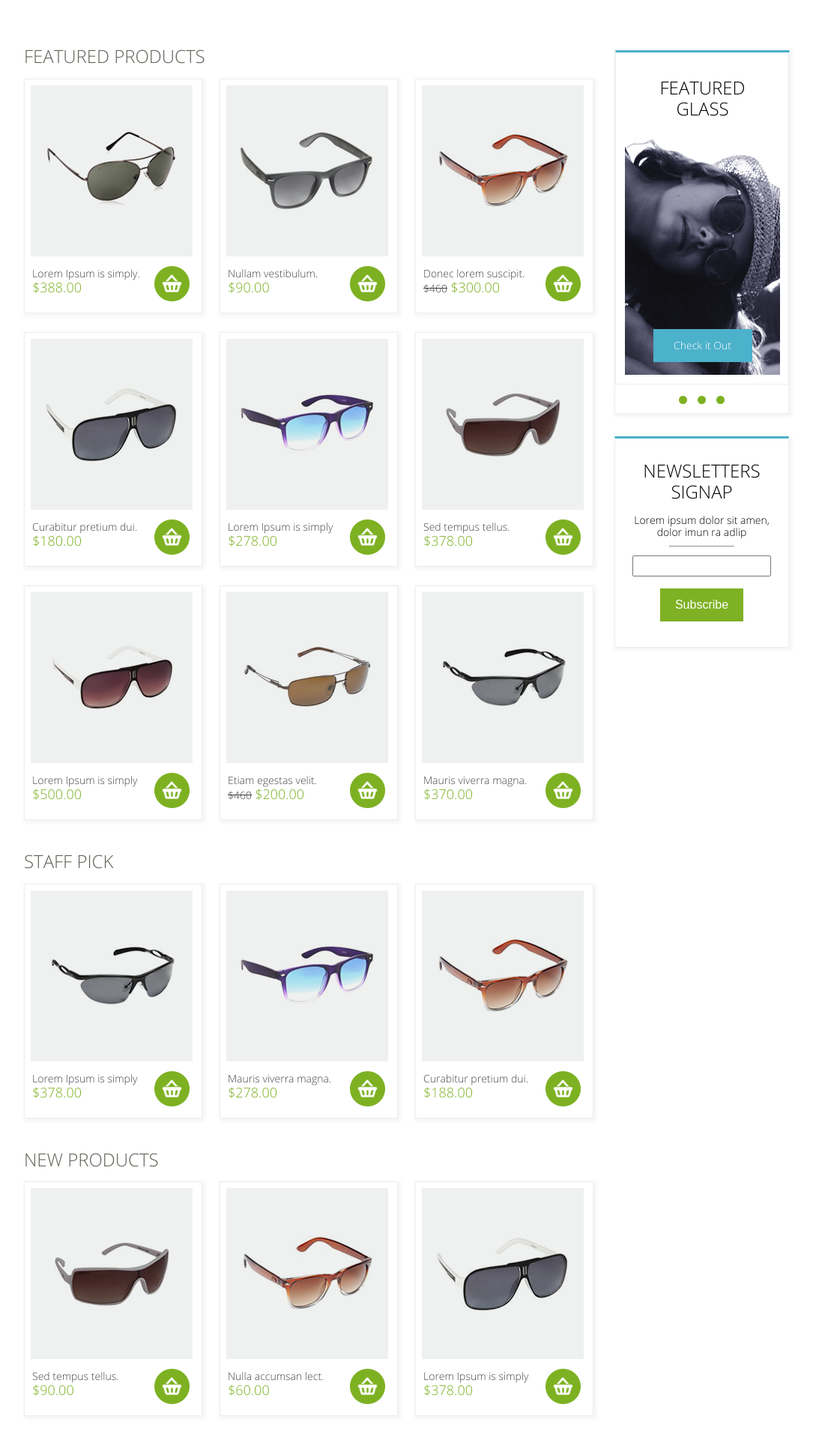
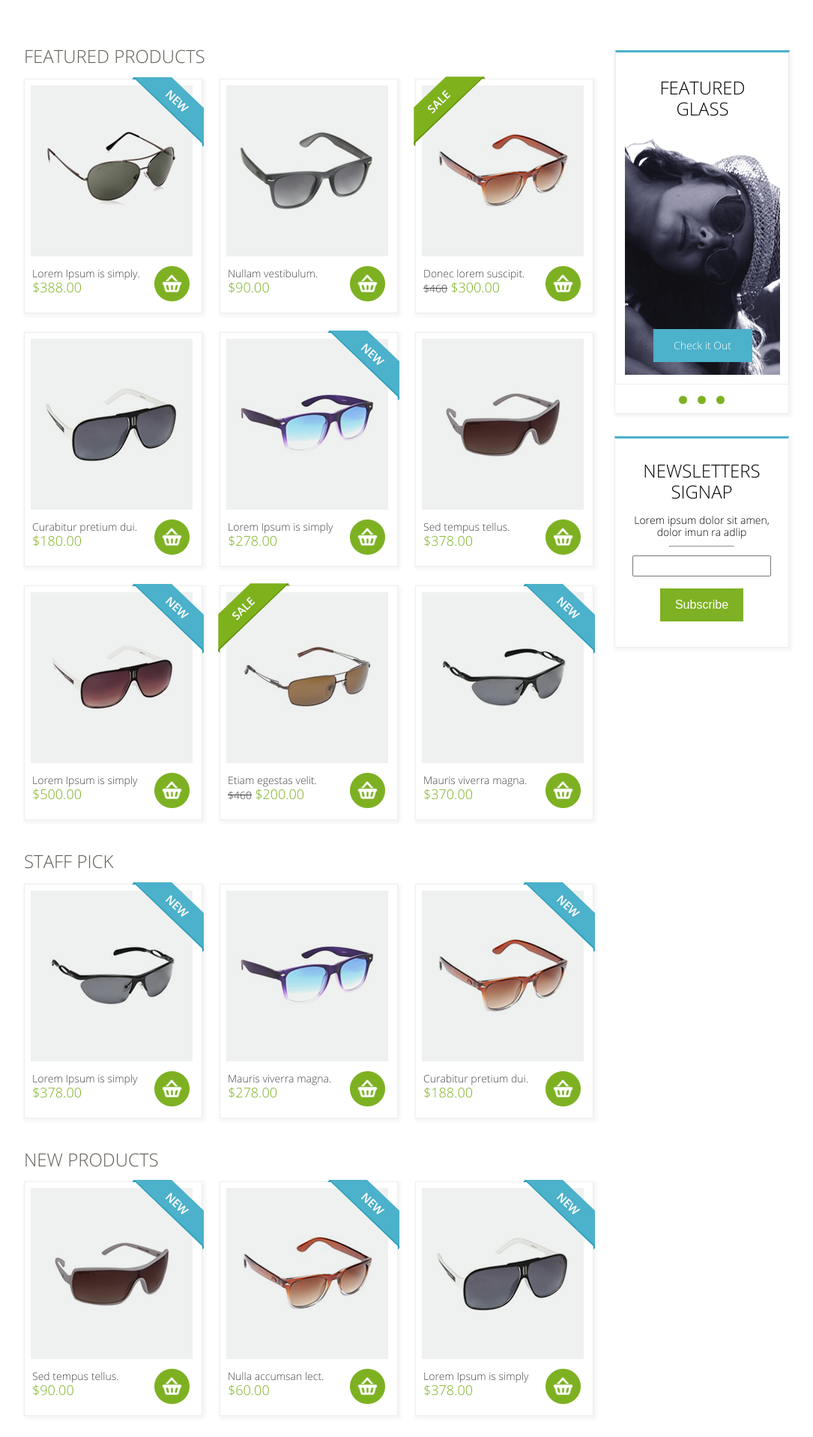
Before and after one commit to YuriyShandor/Online-Shop, a website: page index.html in a window 1280 px wide. Shown: the part 627-2544 px from the top of the page at 75% size, without its empty margins (96-1181 px from the left). Drawn offline with Linux system fonts and the light colour scheme; files whose address does not match are found by name.

Commit message:
Add Status products

```diff
--- a/index.html
+++ b/index.html
@@ -7,6 +7,8 @@
   <title>Document</title>
   <link rel="stylesheet" href="scss/normalize.css">
   <link rel="stylesheet" href="scss/main.min.css">
+  <script src="js/jquery-3.2.1.min.js"></script>
+  <script src="js/script.js"></script>
 </head>
 <body>
 
@@ -96,8 +98,9 @@
           <h1>Featured products</h1>
           <div class="products">
             <div class="product">
-              <div>
+              <div class="status">
                 <div class="glass">
+                  <img src="img/new.png" alt="" class="new-product">
                    <img src="img/glass-1.png" alt="">
                 </div>
                 <div class="title-koshuk">
@@ -116,7 +119,7 @@
             </div>
 
           <div class="product">
-            <div>
+            <div class="status">
               <div class="glass">
                  <img src="img/glass-2.png" alt="">
               </div>
@@ -136,8 +139,9 @@
           </div>
 
           <div class="product">
-            <div>
+            <div class="status">
               <div class="glass">
+                <img src="img/sale.png" alt="" class="sale-product">
                  <img src="img/glass-3.png" alt="">
               </div>
               <div class="title-koshuk">
@@ -156,7 +160,7 @@
           </div>
 
           <div class="product">
-            <div>
+            <div class="status">
               <div class="glass">
                  <img src="img/glass-4.png" alt="">
               </div>
@@ -176,8 +180,9 @@
           </div>
 
           <div class="product">
-            <div>
+            <div class="status">
               <div class="glass">
+                <img src="img/new.png" alt="" class="new-product">
                  <img src="img/glass-5.png" alt="">
               </div>
               <div class="title-koshuk">
@@ -196,7 +201,7 @@
           </div>
 
           <div class="product">
-            <div>
+            <div class="status">
               <div class="glass">
                  <img src="img/glass-6.png" alt="">
               </div>
@@ -216,8 +221,9 @@
           </div>
 
           <div class="product">
-            <div>
+            <div class="status">
               <div class="glass">
+                <img src="img/new.png" alt="" class="new-product">
                  <img src="img/glass-7.png" alt="">
               </div>
               <div class="title-koshuk">
@@ -236,8 +242,9 @@
           </div>
 
           <div class="product">
-            <div>
+            <div class="status">
               <div class="glass">
+                <img src="img/sale.png" alt="" class="sale-product">
                  <img src="img/glass-8.png" alt="">
               </div>
               <div class="title-koshuk">
@@ -256,8 +263,9 @@
           </div>
 
           <div class="product">
-            <div>
+            <div class="status">
               <div class="glass">
+                <img src="img/new.png" alt="" class="new-product">
                  <img src="img/glass-9.png" alt="">
               </div>
               <div class="title-koshuk">
@@ -282,8 +290,9 @@
           <h1>Staff pick</h1>
           <div class="products">
             <div class="product">
-              <div>
+              <div class="status">
                 <div class="glass">
+                  <img src="img/new.png" alt="" class="new-product">
                    <img src="img/glass-9.png" alt="">
                 </div>
                 <div class="title-koshuk">
@@ -302,7 +311,7 @@
             </div>
 
           <div class="product">
-            <div>
+            <div class="status">
               <div class="glass">
                  <img src="img/glass-5.png" alt="">
               </div>
@@ -322,8 +331,9 @@
           </div>
 
           <div class="product">
-            <div>
+            <div class="status">
               <div class="glass">
+                <img src="img/new.png" alt="" class="new-product">
                  <img src="img/glass-3.png" alt="">
               </div>
               <div class="title-koshuk">
@@ -343,12 +353,13 @@
          </div>
         </div>
 
-        <div class="charpet">
+        <div class="charpet new-products">
           <h1>New products</h1>
           <div class="products">
             <div class="product">
-              <div>
+              <div class="status">
                 <div class="glass">
+                  <img src="img/new.png" alt="" class="new-product">
                    <img src="img/glass-6.png" alt="">
                 </div>
                 <div class="title-koshuk">
@@ -367,8 +378,9 @@
             </div>
 
           <div class="product">
-            <div>
+            <div class="status">
               <div class="glass">
+                <img src="img/new.png" alt="" class="new-product">
                  <img src="img/glass-3.png" alt="">
               </div>
               <div class="title-koshuk">
@@ -387,8 +399,9 @@
           </div>
 
           <div class="product">
-            <div>
+            <div class="status">
               <div class="glass">
+                <img src="img/new.png" alt="" class="new-product">
                  <img src="img/glass-4.png" alt="">
               </div>
               <div class="title-koshuk">
--- a/js/script.js
+++ b/js/script.js
@@ -0,0 +1,9 @@
+$(document).ready(function(){
+  $(".gr-but").click(function(){
+    $(".gr-but").removeClass("bl-but");
+    $(this).addClass("bl-but");
+    /*var index = $(this).index()+1;
+    $(".content").removeClass("show");
+    $(".content:nth-child("+ index +")").addClass("show");*/
+    });
+  });
--- a/scss/main.scss
+++ b/scss/main.scss
@@ -29,7 +29,7 @@ body {
 header {
   background-color: #4cb1ca;
   height: 43px;
-  width: 100%;
+  width: auto;
   display: flex;
   align-items: center;
 }
@@ -277,6 +277,10 @@ header {
     display: flex;
     margin-bottom: 25px;
 
+    .status {
+      position: absolute;
+    }
+
     .glass {
       display: flex;
       justify-content: center;
@@ -285,7 +289,23 @@ header {
       width: 216px;
       background: #eff1f0;
       margin: 8px;
+
     }
+
+    .new-product {
+      position: absolute;
+      top: 0;
+      right: 0;
+      transform: translate(11px, -4px);
+    }
+
+    .sale-product {
+      position: absolute;
+      top: 0;
+      left: 0;
+      transform: translate(-3px, -4px);
+    }
+
     .title-koshuk {
       display: -webkit-inline-flex;
       display: -ms-inline-flex;
@@ -392,6 +412,9 @@ header {
   margin-top: auto;
   margin-bottom: 5px;
 
+
+}
+
 .gr-but {
   margin: 7px;
   background: #7db122;
@@ -399,6 +422,13 @@ header {
   height: 11px;
   border-radius: 7px;
 }
+
+.bl-but {
+  margin: 7px;
+  background: #4cb1ca;
+  width: 11px;
+  height: 11px;
+  border-radius: 7px;
 }
 
 .second-left {
@@ -642,3 +672,9 @@ footer {
     border-right: none;
   }
 }
+
+@media screen and (max-width: 480px) {
+	.content {
+    body: 480px;
+  }
+}
```
Also changed, not shown: img/new.png (added), img/sale.png (added), scss/main.min.css. Lines whose indentation alone changed are shown as unchanged.
